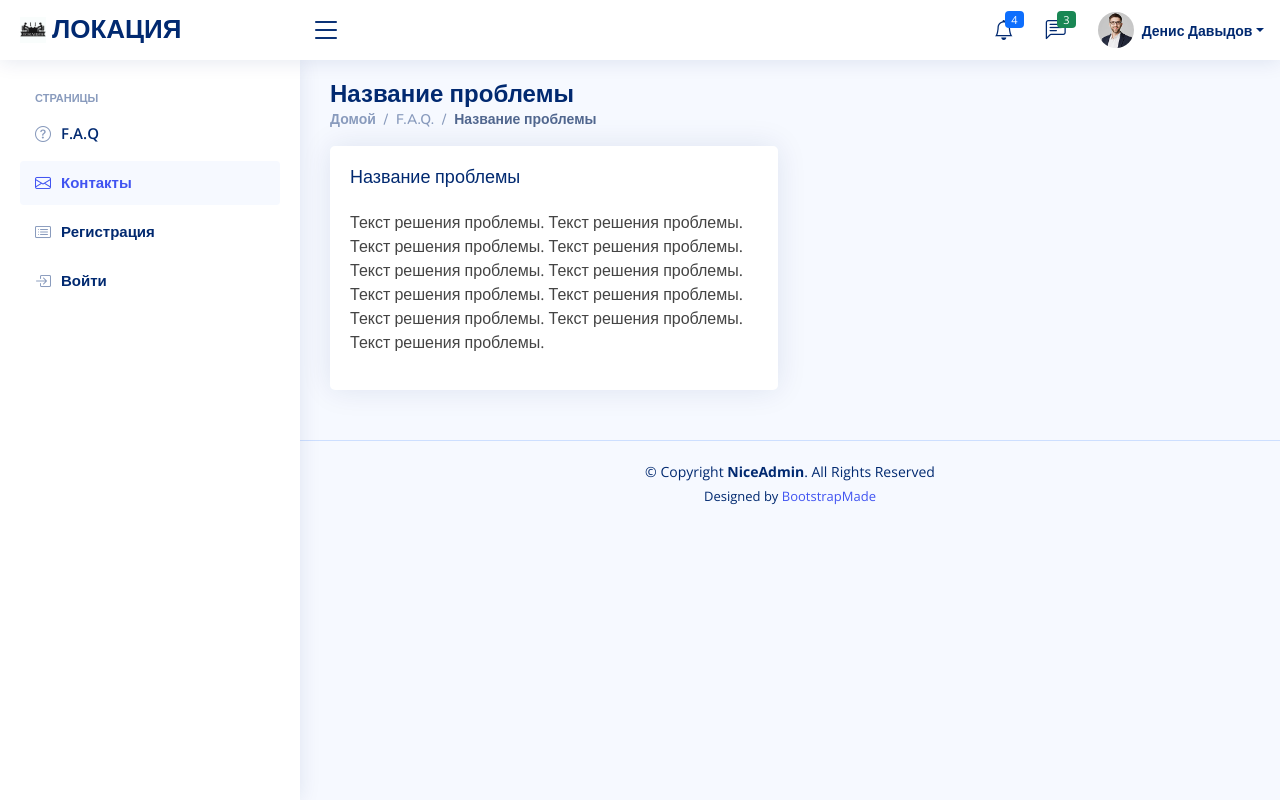
After one commit to timinglost/coworking, a Django app: page /feedback/questions/question in a window 1280 px wide. The commit adds this page. Run offline with Django 4.2, Linux system fonts and the light colour scheme; some libraries are stand-ins or nearby versions.

Commit message:
Add authapp, feedbackapp, userapp page

```diff
--- /dev/null
+++ b/coworking/feedbackapp/templates/feedbackapp/question.html
@@ -0,0 +1,50 @@
+{% extends 'userapp/base.html' %}
+{% load static %}
+   {% block content %}
+
+  <!-- ======= Header ======= -->
+  {% include 'userapp/includes/inc_header.html' %}
+
+  <!-- ======= Sidebar ======= -->
+  {% include 'feedbackapp/includes/inc_sidebar.html' %}
+
+  <main id="main" class="main">
+
+    <div class="pagetitle">
+      <h1>Название проблемы</h1>
+      <nav>
+        <ol class="breadcrumb">
+          <li class="breadcrumb-item"><a href="{% url 'user:main' %}">Домой</a></li>
+          <li class="breadcrumb-item"><a href="{% url 'feedback:questions' %}">F.A.Q.</a></li>
+          <li class="breadcrumb-item active">Название проблемы</li>
+        </ol>
+      </nav>
+    </div><!-- End Page Title -->
+
+    <section class="section">
+      <div class="row">
+        <div class="col-lg-6">
+
+          <div class="card">
+            <div class="card-body">
+              <h5 class="card-title">Название проблемы</h5>
+              <p>Текст решения проблемы. Текст решения проблемы. Текст решения проблемы.
+                  Текст решения проблемы. Текст решения проблемы. Текст решения проблемы.
+                  Текст решения проблемы. Текст решения проблемы. Текст решения проблемы.
+                  Текст решения проблемы. Текст решения проблемы. </p>
+            </div>
+          </div>
+
+        </div>
+
+      </div>
+    </section>
+
+  </main><!-- End #main -->
+
+ {% include 'userapp/includes/inc_footer.html' %}
+        {% endblock %}
+{% block js %}
+
+  {% include 'userapp/includes/inc_js.html' %}
+{% endblock %}
--- a/coworking/feedbackapp/urls.py
+++ b/coworking/feedbackapp/urls.py
@@ -15,9 +15,10 @@ Including another URLconf
 """
 from django.contrib import admin
 from django.urls import path
-from .views import main, questions
+from .views import main, questions, question
 
 urlpatterns = [
     path('', main, name='main'),
     path('questions/', questions, name='questions'),
+    path('questions/question', question, name='question'),
 ]
--- a/coworking/feedbackapp/views.py
+++ b/coworking/feedbackapp/views.py
@@ -11,10 +11,20 @@ def main(request):
 
 
 def questions(request):
-    title = 'Вопросы'
+    title = 'F.A.Q.'
 
 
     context = {
         'title': title,
     }
     return render(request, 'feedbackapp/pages-faq.html', context)
+
+
+def question(request):
+    title = 'F.A.Q.'
+
+
+    context = {
+        'title': title,
+    }
+    return render(request, 'feedbackapp/question.html', context)
```
Also changed, not shown: coworking/feedbackapp/templates/feedbackapp/pages-faq.html (+6 -53 lines).
